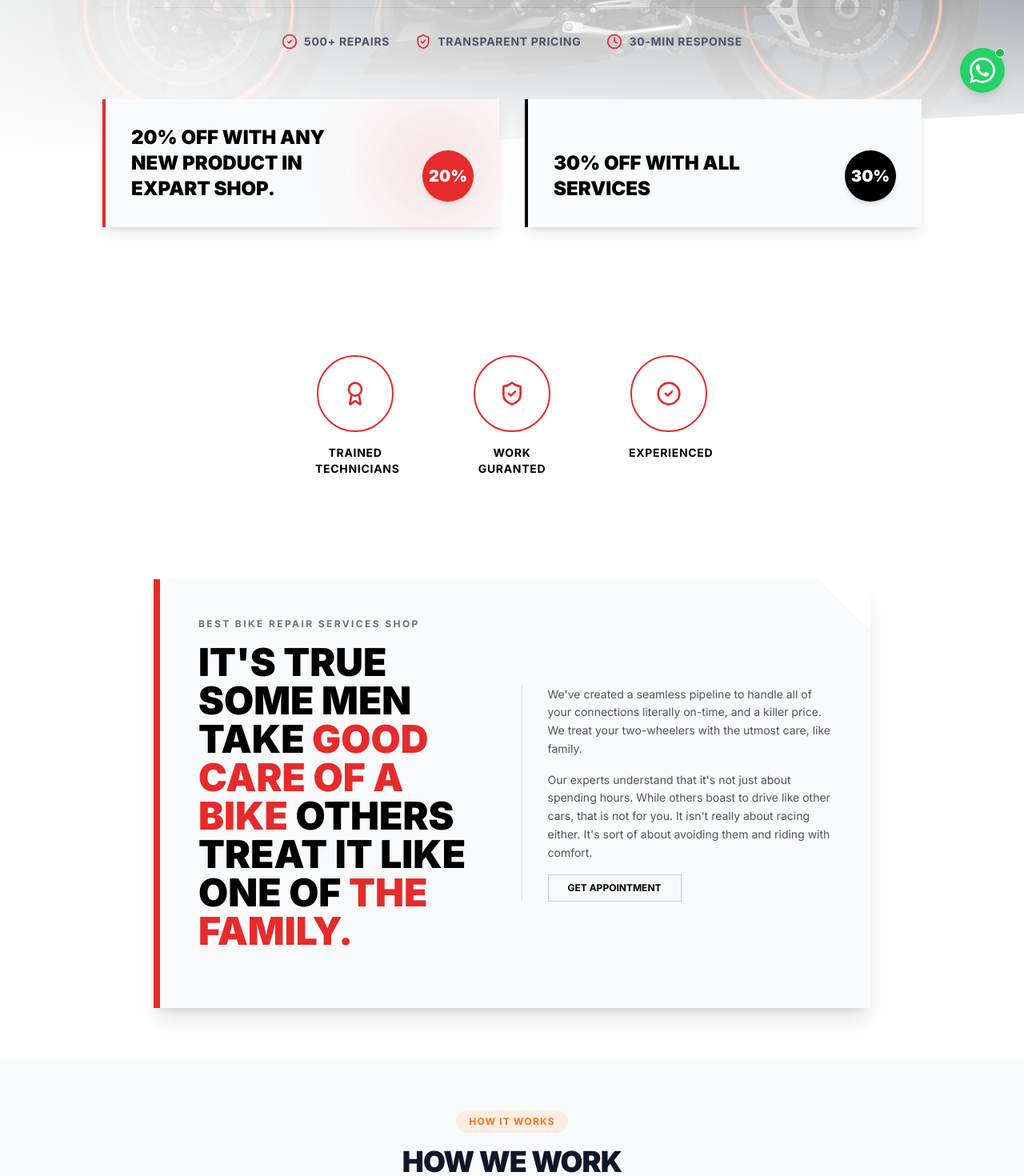
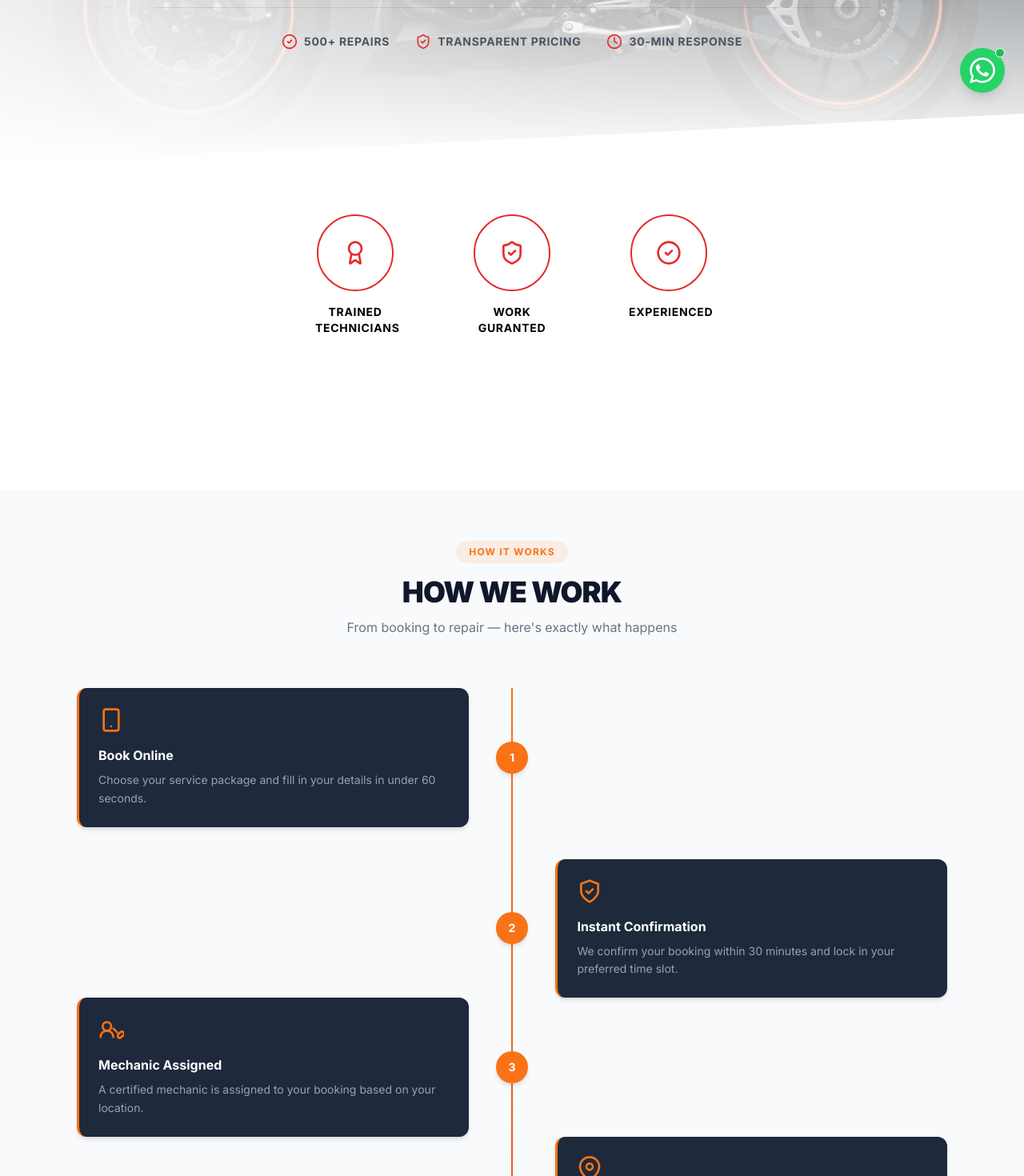
Before and after one commit to fixwheel-app/FIXWHEEL, a Next.js app in the folder frontend/: page / in a window 1280 px wide. Shown: the part 660-2130 px from the top of the page at 80% size. Built offline with nearby package versions, Linux system fonts and the light colour scheme.

Commit message:
chore: remove BOOK NOW and promo sections

```diff
--- a/frontend/app/page.client.tsx
+++ b/frontend/app/page.client.tsx
@@ -114,20 +114,7 @@ export default function Home() {
         <div className="absolute -bottom-[2px] left-0 right-0 h-16 bg-white [clip-path:polygon(0_100%,100%_100%,100%_0,0_100%)] z-20" />
       </section>
 
-      {/* ── PROMOS ───────────────────────────────────────────────────────── */}
-      <section className="relative z-30 -mt-8 md:-mt-20 container mx-auto px-4 mb-12 md:mb-24">
-        <div className="grid grid-cols-1 md:grid-cols-2 gap-8 max-w-5xl mx-auto">
-          <div className="bg-gray-50 p-8 border-l-4 border-accent relative overflow-hidden group shadow-lg flex flex-col sm:flex-row justify-between items-start sm:items-end gap-6">
-            <div className="absolute top-0 right-0 w-40 h-40 bg-accent/10 rounded-full blur-2xl group-hover:scale-150 transition-transform duration-700 pointer-events-none" />
-            <h3 className="text-xl sm:text-2xl font-black relative z-10 w-full sm:w-2/3 uppercase leading-tight">20% off with any new product in expart shop.</h3>
-            <div className="w-16 h-16 shrink-0 rounded-full bg-accent flex items-center justify-center font-black text-xl z-10 text-white shadow-md relative">20%</div>
-          </div>
-          <div className="bg-gray-50 p-8 border-l-4 border-black relative overflow-hidden group shadow-lg flex flex-col sm:flex-row justify-between items-start sm:items-end gap-6">
-            <h3 className="text-xl sm:text-2xl font-black relative z-10 w-full sm:w-2/3 uppercase leading-tight">30% Off with all services</h3>
-            <div className="w-16 h-16 shrink-0 rounded-full bg-black flex items-center justify-center font-black text-xl z-10 text-white shadow-md relative">30%</div>
-          </div>
-        </div>
-      </section>
+
 
       {/* ── FEATURES + QUOTE ─────────────────────────────────────────────── */}
       <section className="py-8 md:py-16 container mx-auto px-4">
@@ -150,24 +137,7 @@ export default function Home() {
           ))}
         </div>
 
-        {/* Quote block */}
-        <div className="max-w-4xl mx-auto flex flex-col md:flex-row items-center gap-8 md:gap-12 bg-gray-50 p-6 md:p-12 border-l-4 md:border-l-8 border-accent relative shadow-xl">
-          <div className="absolute top-0 right-0 w-16 h-16 bg-white [clip-path:polygon(100%_0,0_0,100%_100%)]" />
-          <div className="flex-1">
-            <p className="text-gray-500 font-bold uppercase tracking-[0.2em] mb-4 text-xs">Best Bike Repair Services Shop</p>
-            <h2 className="text-2xl md:text-5xl font-black uppercase leading-tight mb-4 md:mb-6">
-              It's true some men take <span className="text-accent">good care of a bike</span> others treat it like one of <span className="text-accent">the family.</span>
-            </h2>
 
-          </div>
-          <div className="flex-1 text-gray-600 space-y-3 md:space-y-4 text-sm leading-relaxed md:border-l border-black/10 md:pl-8 border-t md:border-t-0 pt-4 md:pt-0">
-            <p>We've created a seamless pipeline to handle all of your connections literally on-time, and a killer price. We treat your two-wheelers with the utmost care, like family.</p>
-            <p>Our experts understand that it's not just about spending hours. While others boast to drive like other cars, that is not for you. It isn't really about racing either. It's sort of about avoiding them and riding with comfort.</p>
-            <Link href="/booking" className="inline-block bg-transparent border border-black/20 px-6 py-2 text-black font-bold uppercase text-xs hover:border-accent hover:text-accent transition-colors mt-4">
-              Get Appointment
-            </Link>
-          </div>
-        </div>
       </section>
 
       {/* ════════════════════════════════════════════════════════════════════
--- a/frontend/components/Navbar.tsx
+++ b/frontend/components/Navbar.tsx
@@ -41,7 +41,6 @@ export default function Navbar() {
     { name: 'HOME',           href: '/' },
     { name: 'SERVICES',       href: '/services' },
     { name: 'OUR PROCESS',    href: '/#process' },
-    { name: 'BOOK NOW',       href: '/booking' },
     { name: 'BECOME PARTNER', href: '/partner' },
     { name: 'FAQ',            href: '/#faq' },
     { name: 'CONTACT',        href: '/#contact' },
```
